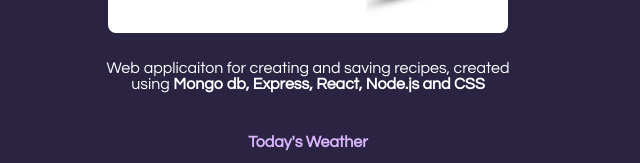
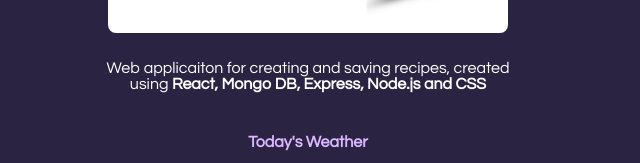
Before and after one commit to bikkubs97/Portfolio, a plain HTML site: page index.html in a window 1280 px wide. Shown: the part 1071-1234 px from the top of the page, 0-640 px from the left. Drawn offline with Linux system fonts and the light colour scheme.

Commit message:
correction

```diff
--- a/index.html
+++ b/index.html
@@ -49,7 +49,7 @@
             <div class="dev-project-container">
                 <div class="wproject1 hidden"><b>Food Fiesta!</b> <br>
                   <a href="https://foodfiesta.onrender.com">  <img src="images/fiesta.png" /><br></a>
-                   <p> Web applicaiton for creating and saving recipes, created using <strong>Mongo db, Express, React, Node.js and CSS</strong></p>
+                   <p> Web applicaiton for creating and saving recipes, created using <strong>React, Mongo DB, Express, Node.js and CSS</strong></p>
                 </div>
                 <div class="wproject2 hidden"><b>Kill Bill Fan Page</b> <br>
                     <a href="https://killbillfanpage.onrender.com"><img src="images/killbillf.png" /></a><br>
```
